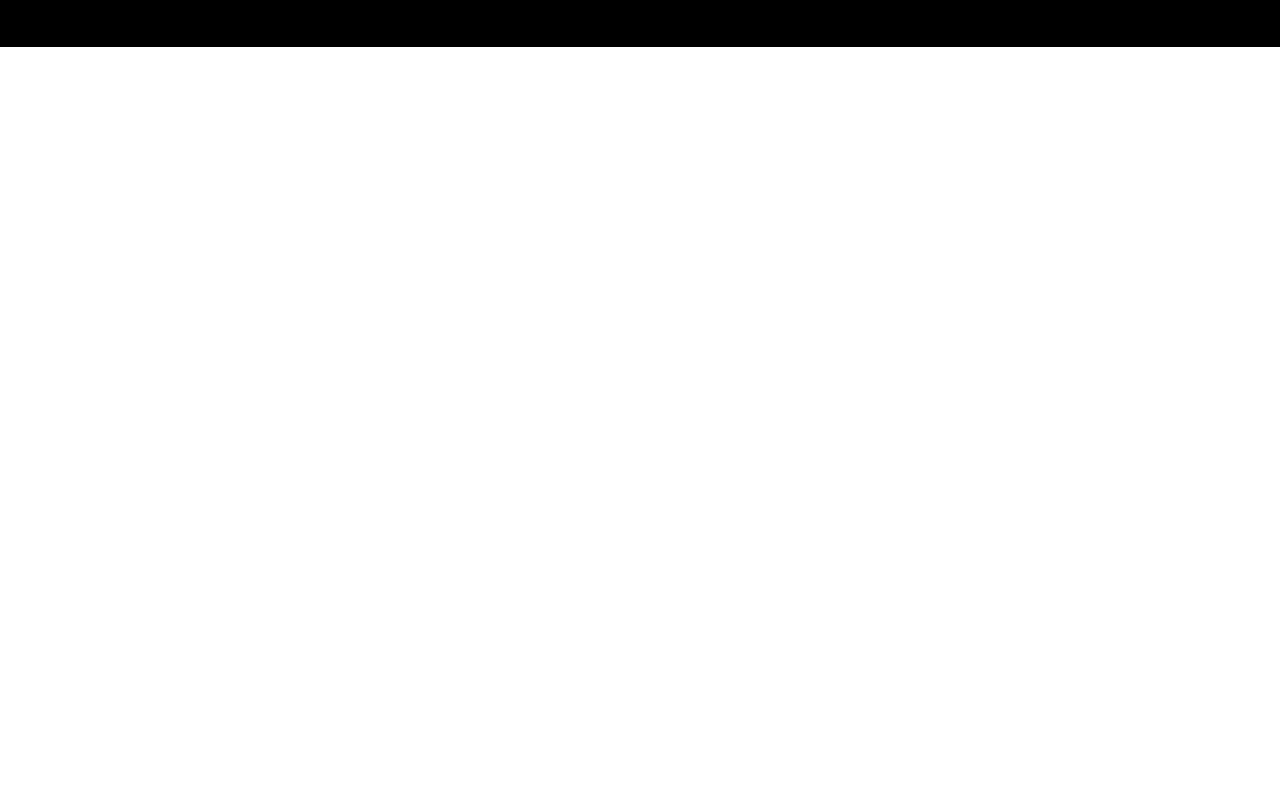
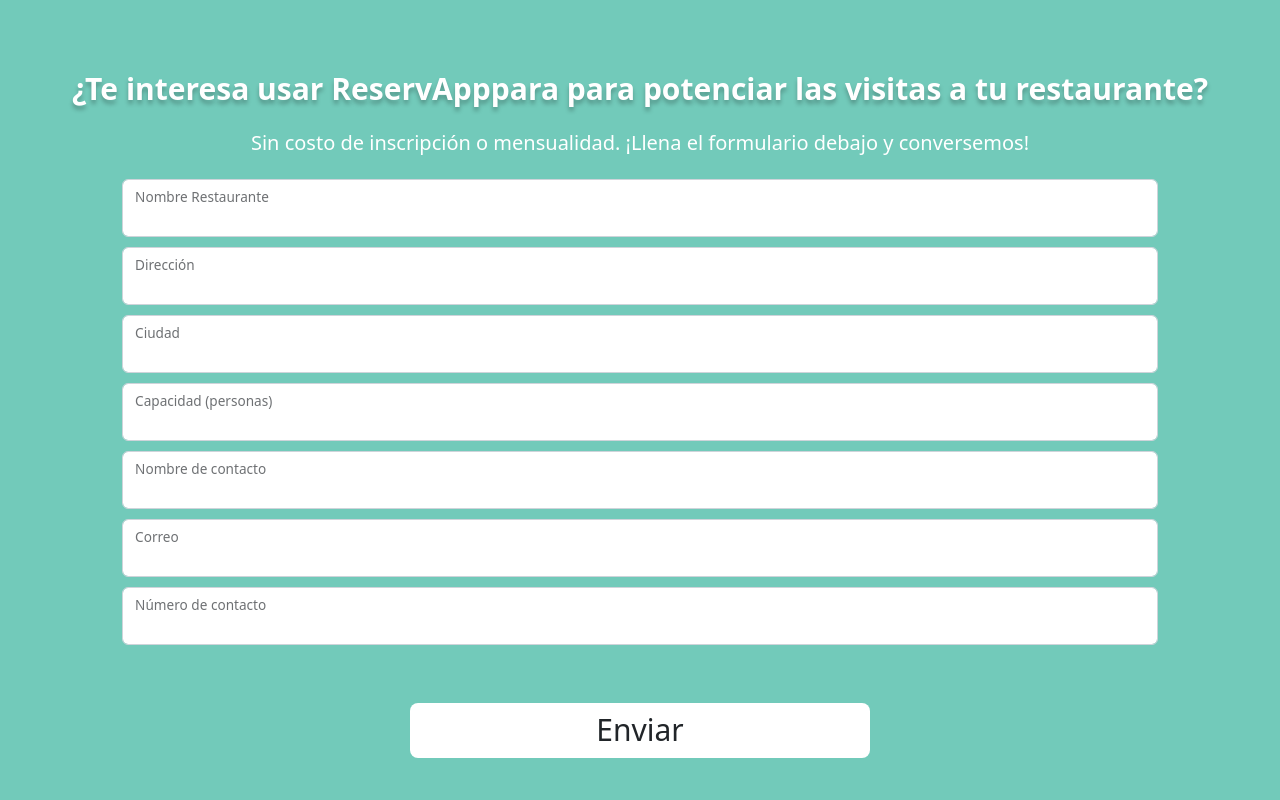
Before and after one commit to rmastudillo/KRTeam, a Vue app: page / in a window 1280 px wide. Shown: the part 1660-2460 px from the top of the page. Before the commit the page ends 1707 px from the top, so only its background shows below. Built offline with nearby package versions, Linux system fonts and the light colour scheme.

Commit message:
landing final

```diff
--- a/src/components/home/components/TitleSection.vue
+++ b/src/components/home/components/TitleSection.vue
@@ -1,5 +1,20 @@
 <script lang="ts" setup>
 import restobarLanding from "@/assets/img/restobarLanding.svg";
+import { ref } from "vue";
+
+const campos = ref([
+  { id: "campo1", label: "Nombre Restaurante", type: "text", valor: "" },
+  { id: "campo2", label: "Dirección", type: "text", valor: "" },
+  { id: "campo3", label: "Ciudad", type: "text", valor: "" },
+  { id: "campo4", label: "Capacidad (personas)", type: "number", valor: "" },
+  { id: "campo5", label: "Nombre de contacto", type: "text", valor: "" },
+  { id: "campo5", label: "Correo", type: "email", valor: "" },
+  { id: "campo5", label: "Número de contacto", type: "tel", valor: "" },
+]);
+const handleSubmit = (e: any) => {
+  e.preventDefault();
+  console.log(e);
+};
 </script>
 <template>
   <div class="title-container">
@@ -42,6 +57,40 @@ import restobarLanding from "@/assets/img/restobarLanding.svg";
         nosotros!
       </h3>
     </div>
+  </div>
+  <div class="bg-white w-full h-[10vh]"></div>
+  <div class="form-main-container">
+    <h2 class="form-title">
+      ¿Te interesa usar ReservApppara para potenciar las visitas a tu
+      restaurante?
+    </h2>
+    <h3 class="form-subtitle">
+      Sin costo de inscripción o mensualidad. ¡Llena el formulario debajo y
+      conversemos!
+    </h3>
+    <form @submit="handleSubmit" class="w-full">
+      <div class="grid-container">
+        <div v-for="(campo, index) in campos" class="form-floating">
+          <input
+            :type="campo.type"
+            :id="campo.id"
+            :key="index"
+            v-model="campo.valor"
+            class="form-control"
+            required
+          />
+          <label for="floatingInput">{{ campo.label }}</label>
+        </div>
+      </div>
+      <div class="inline-flex w-full justify-center px-[5%] lg:px-[10%]">
+        <button
+          type="submit"
+          class="btn bg-white btn-lg text-center w-full lg:w-1/2"
+        >
+          <span class="mx-2 text-3xl">Enviar</span>
+        </button>
+      </div>
+    </form>
   </div>
 </template>
 <style lang="css" scoped>
@@ -136,4 +185,62 @@ import restobarLanding from "@/assets/img/restobarLanding.svg";
     justify-content: center;
   }
 }
+.grid-container {
+  display: grid;
+  grid-gap: 10px;
+  grid-template-columns: 1fr;
+  width: 100%;
+  padding-inline: 5%;
+  margin-bottom: 5%;
+  @media screen(lg) {
+    margin-bottom: 2%;
+    padding-inline: 10%;
+    grid-row-gap: 20px;
+    column-gap: 10%;
+    grid-template-columns: repeat(2, 1fr);
+    grid-template-rows: repeat(4, auto);
+  }
+}
+
+.form-main-container {
+  display: flex;
+  flex-direction: column;
+  align-items: center;
+  gap: 1rem;
+  padding-inline: 5%;
+  padding-block: 10%;
+  background-color: #72caba;
+  @media screen(lg) {
+    padding: 3%;
+    justify-content: center;
+  }
+}
+.form-title {
+  font-style: normal;
+  font-weight: 600;
+  font-size: 30px;
+  line-height: 35px;
+  text-align: center;
+  color: #ffffff;
+  text-shadow: 0px 4px 4px rgba(0, 0, 0, 0.25);
+  @media screen(lg) {
+    font-size: 40px;
+    line-height: 50px;
+    width: 768px;
+    height: 148px;
+  }
+}
+.form-subtitle {
+  font-weight: 400;
+  font-size: 20px;
+  line-height: 25px;
+  text-align: center;
+  color: #ffffff;
+  @media screen(lg) {
+    font-size: 30px;
+    line-height: 35px;
+    width: 768px;
+    height: 109px;
+  }
+}
 </style>
```
